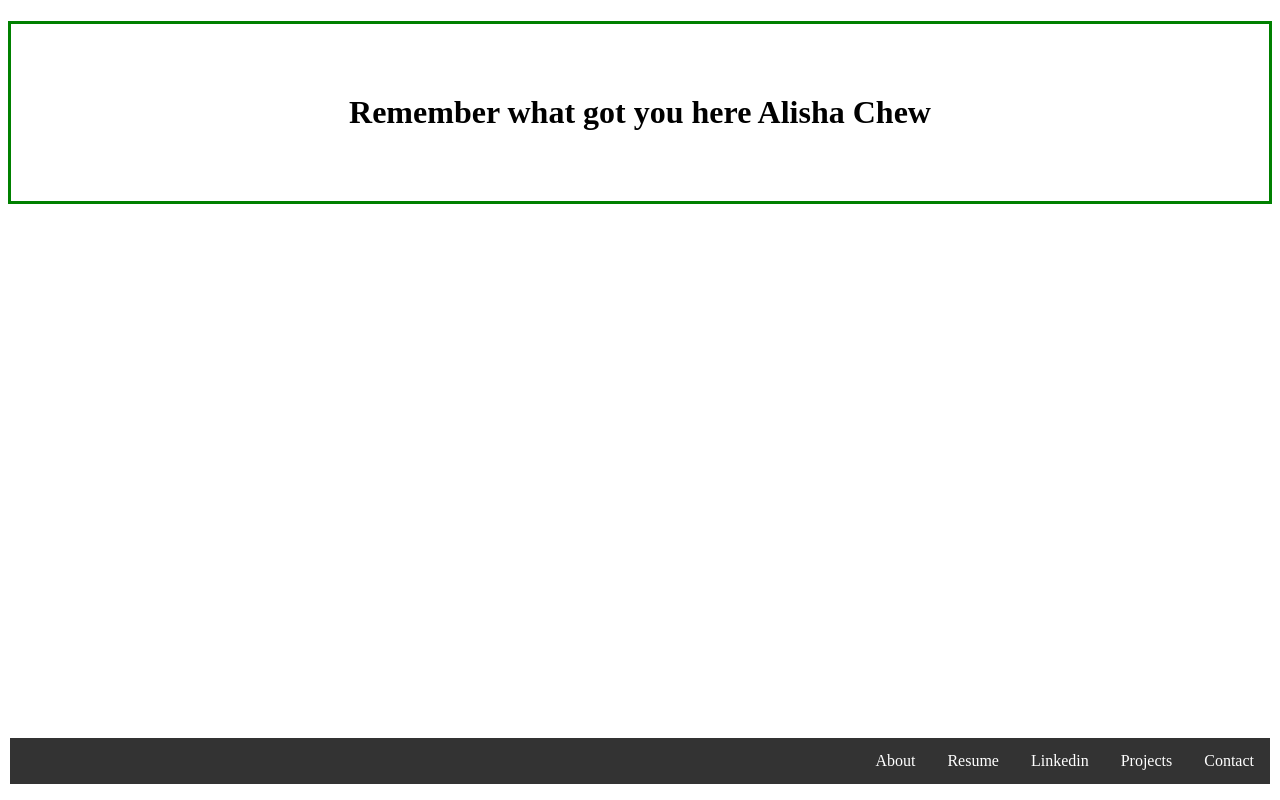
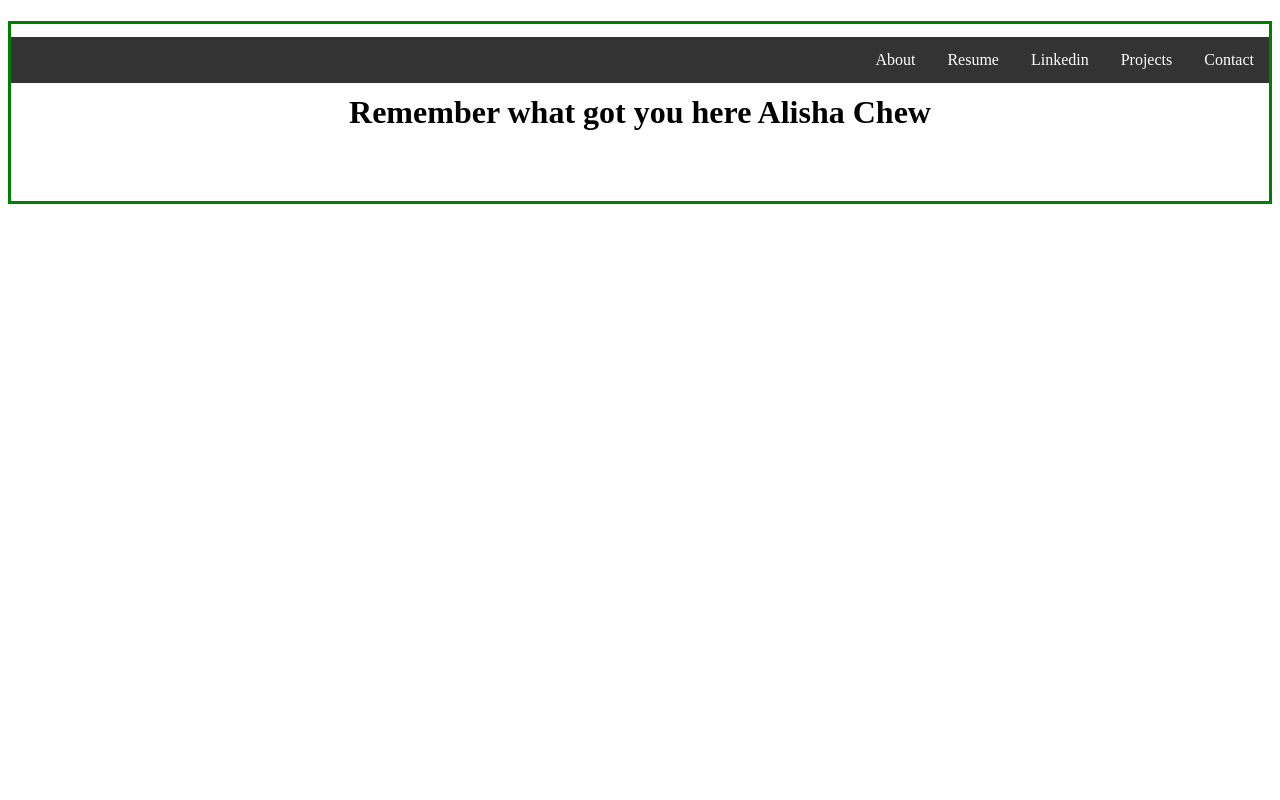
Before and after one commit to itstherobsonator/OLD-WEB, a plain HTML site: page index.html in a window 1280 px wide. Drawn offline with Linux system fonts and the light colour scheme.

Commit message:
Update main.css

```diff
--- a/stylesheets/main.css
+++ b/stylesheets/main.css
@@ -24,7 +24,7 @@ li a {
 }
 .headstuff{
 	position:absolute;
-	bottom:0;
+	margin-bottom:0px;
 	left:10px;
 	right:10px;
 }
```
